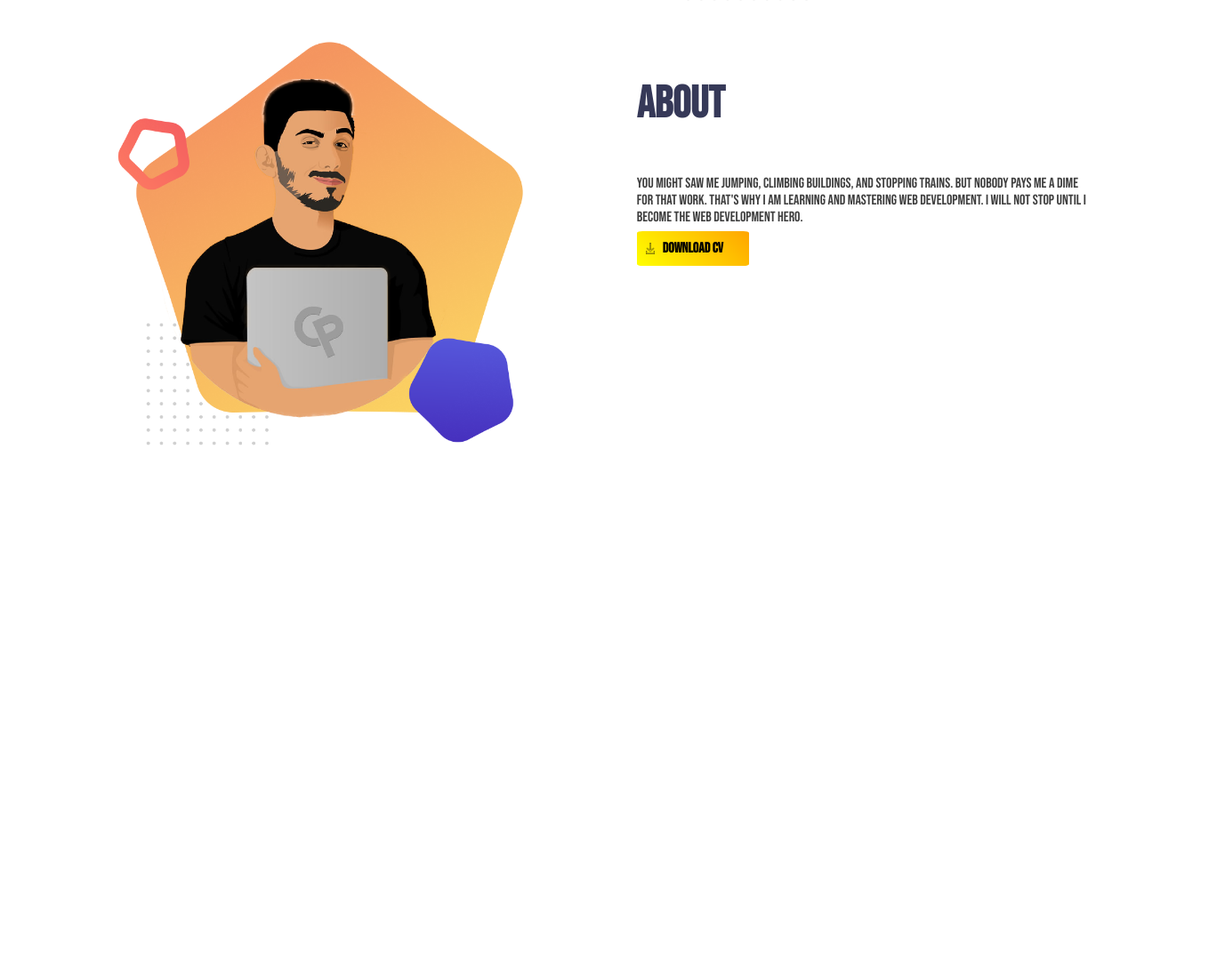
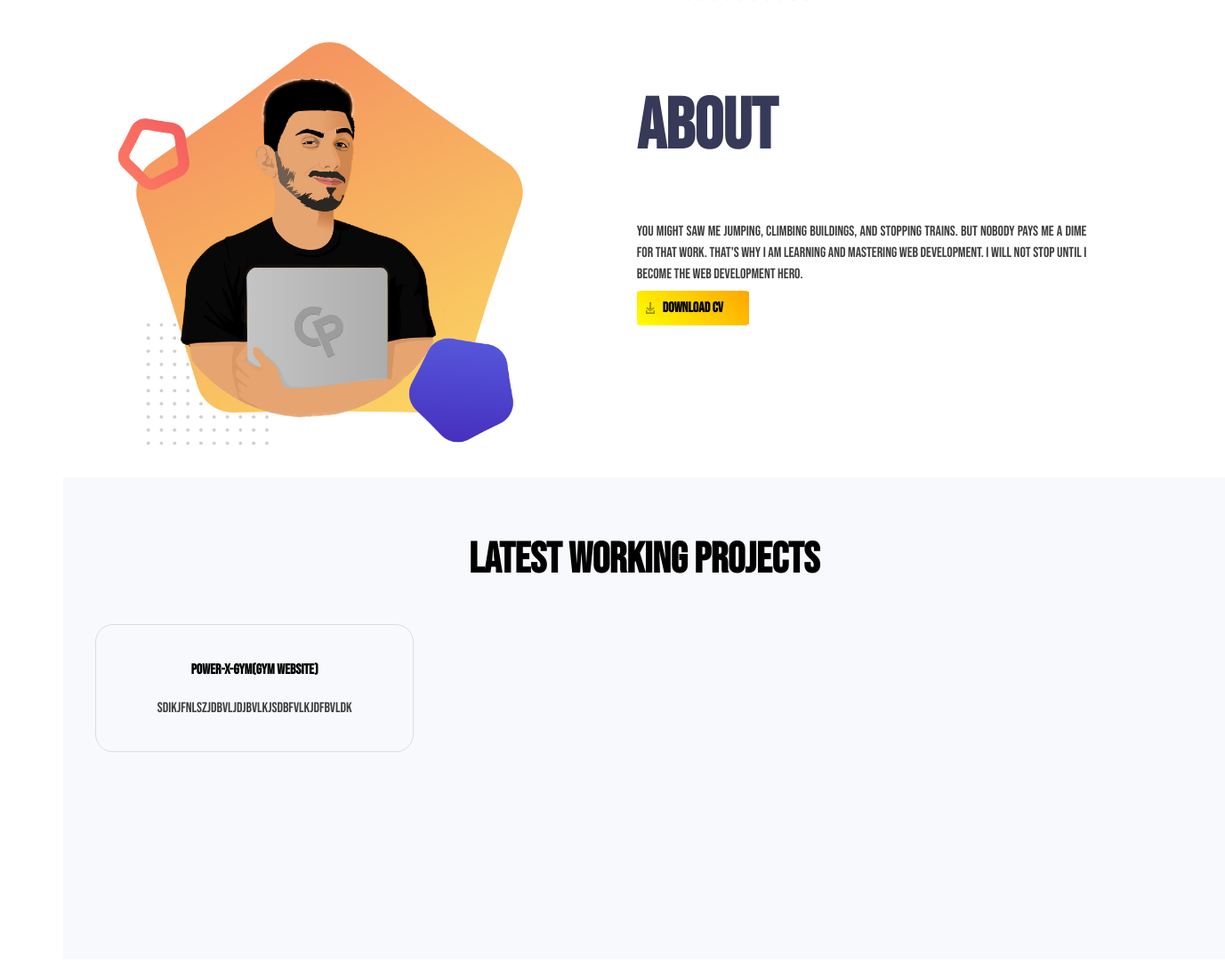
Before and after one commit to awprince69/assignment, a plain HTML site: page index.html in a window 1280 px wide. Shown: the part 472-1554 px from the top of the page at 89% size, 1377 px wide, since content can reach past the window. Before the commit the page ends 1009 px from the top, so only its background shows below. Drawn offline with Linux system fonts and the light colour scheme.

Commit message:
lower part

```diff
--- a/index.html
+++ b/index.html
@@ -10,9 +10,9 @@
 <body>
     <section>
         <div class="half-width">
-        <h3> <span class="blue-highlight" > Hello,I'M</span> <br>
+        <h1> <span class="blue-highlight" > Hello,I'M</span> <br>
            <span class="salmon-highlight">A W PRINCE </span>
-        </h3>
+        </h1>
         <p>
             You might saw me jumping, climbing buildings, and stopping trains. But nobody pays me a dime for that work. That's why I am learning and mastering web development. I will not stop until I become the Web Development Hero.
         </p>
@@ -28,13 +28,31 @@
         </div>
 
         <div class="half-width">
-        <h3> <span class="blue-highlight" > About</span>
-        </h3>
+        <h1> <span class="blue-highlight" > About</span>
+        </h1>
         <p>
             You might saw me jumping, climbing buildings, and stopping trains. But nobody pays me a dime for that work. That's why I am learning and mastering web development. I will not stop until I become the Web Development Hero.
         </p>
         <a class="link-button" target="_blank" href="images/prince.jpg" download="prince"> <img id="icon"src="images/download.png"> Download CV </a>
         </div>
     </section>
+
+    <section class=" working-project">
+        <h3> Latest Working Projects </h3>
+        <div class="content-item">
+            <h4>Power-x-gym(gym website)</h4>
+            <P>SDIKJFNLSZJDBVLJDJBVLKJSDBFVLKJDFBVLDK</P>
+
+        </div>
+
+        <div>
+
+        </div>
+
+        <div>
+
+        </div>
+
+    </section>
 </body>
 </html>
--- a/style.css
+++ b/style.css
@@ -1,19 +1,28 @@
 body{
     font-family: 'Bebas Neue', cursive;
 }
+h1{
+    font-size: 80px;
+    font-weight: bold;
+    line-height: 80px;
+}
 h3{
-    font-size: 50px;
-    font-weight: 700;
+    font-size: 48px;
+    line-height: 48px;
 }
 
 p{
     color: #3E3E3E;
+    font-size: 16px;
+    text-align: justify;
+    line-height: 24px;
 }
 .half-width{
     width: 40%;
     padding-left: 2%;
     margin-left: 6%;
     float: left;
+    display: inline block;
 }
 .half-width img{
     width: 100%;
@@ -43,6 +52,27 @@ p{
     padding: 3px 38px;
     position: absolute;
     margin-left: -57px;
+}
 
+.working-project{
 
+    width: 100%;
+    padding: 21px;
+    margin: 5%;
+    clear: both;
+    text-align: center;
+    background-color: #F8F9FC;
+    height: 500px;
 }
+
+.content-item{
+    width: 25%;
+    float: left;
+    margin: 0px 15px 20px 15px;
+    padding: 20px;
+    border: 1px solid #ddd;
+    border-radius: 20px;
+}
+.content-item p{
+    text-align: center;
+}
```
Also changed, not shown: 1 other file.
